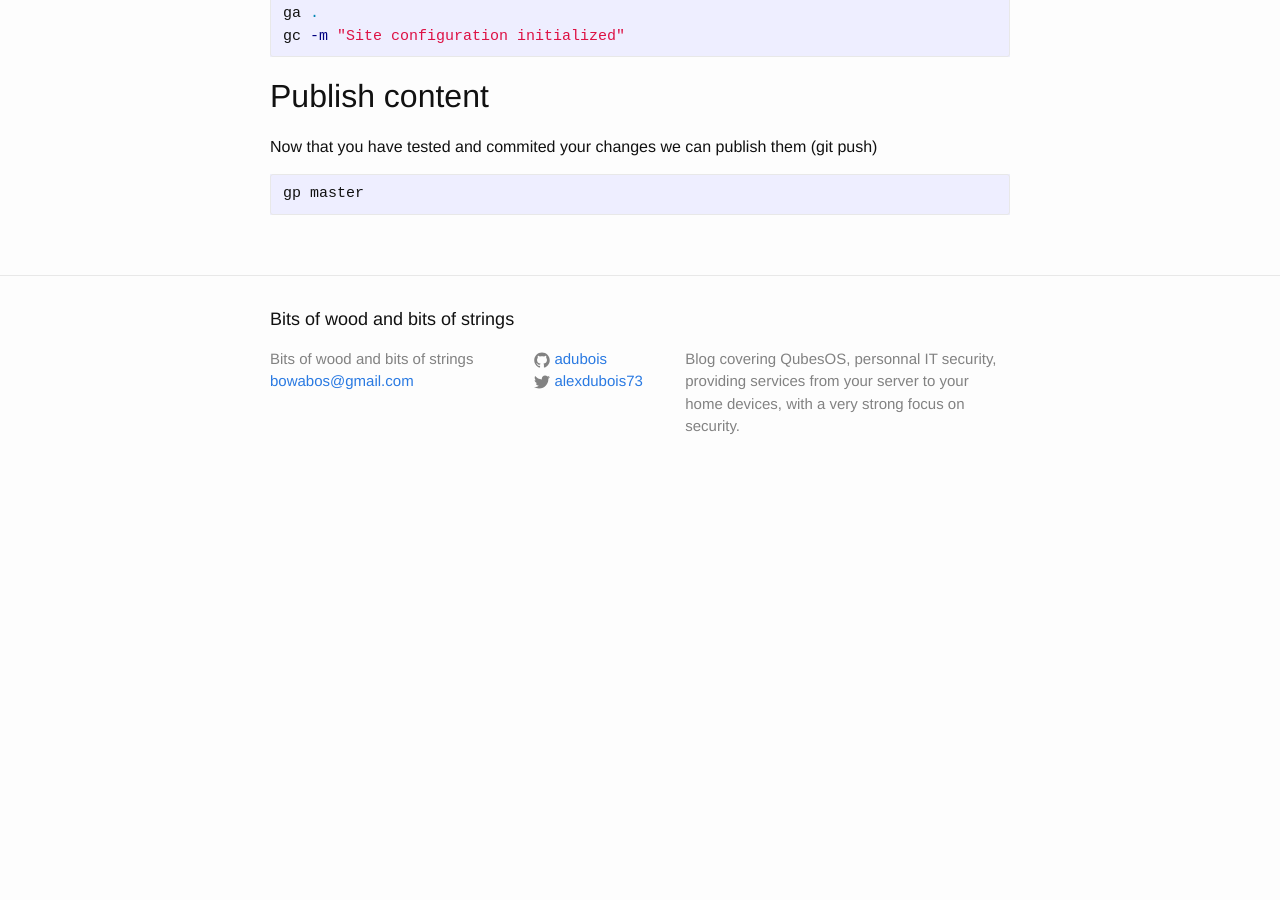
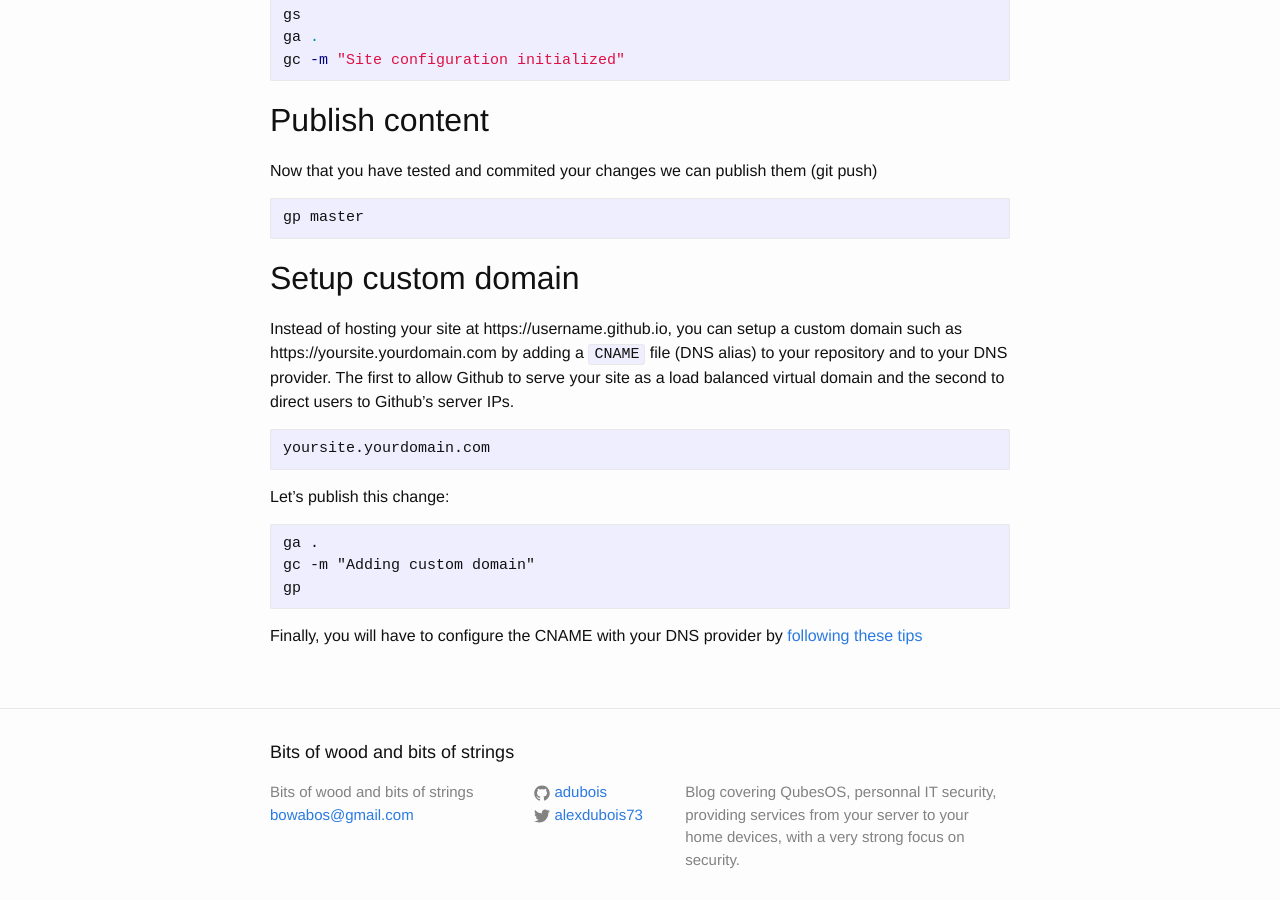
Before and after one commit to adubois/adubois.github.io, a Jekyll site: the page built from _posts/2016-01-17-create-github-blog.md, in a window 1280 px wide and 900 px high, scrolled down 3317 px. Built offline with Jekyll 4.4.1, drawn with Linux system fonts in a browser that asks for light colours; before the commit the page ends 3815 px from its top, so only the background shows below that.

Commit message:
Adding custom domain doc to Create Github Blog

````diff
--- a/_posts/2016-01-17-create-github-blog.md
+++ b/_posts/2016-01-17-create-github-blog.md
@@ -24,6 +24,7 @@ This Howto can be decomposed in the following high level tasks
  * Test site
  * Configure site
  * Publish site
+ * Setup custom domain
 
 We will install the development environment so that Fedora managed packages are
 installed in a template VM (as they are signed) and the Ruby based packages are
@@ -188,3 +189,27 @@ push)
 ```bash
 gp master
 ```
+
+Setup custom domain
+-------------------
+
+Instead of hosting your site at https://username.github.io, you can setup a
+custom domain such as https://yoursite.yourdomain.com by adding a `CNAME` file
+(DNS alias) to your repository and to your DNS provider. The first to allow
+Github to serve your site as a load balanced virtual domain and the second to
+direct users to Github's server IPs.
+
+```
+yoursite.yourdomain.com
+```
+
+Let's publish this change:
+
+```
+ga .
+gc -m "Adding custom domain"
+gp
+```
+
+Finally, you will have to configure the CNAME with your DNS provider by
+[following these tips](https://help.github.com/articles/tips-for-configuring-a-cname-record-with-your-dns-provider/)
````
